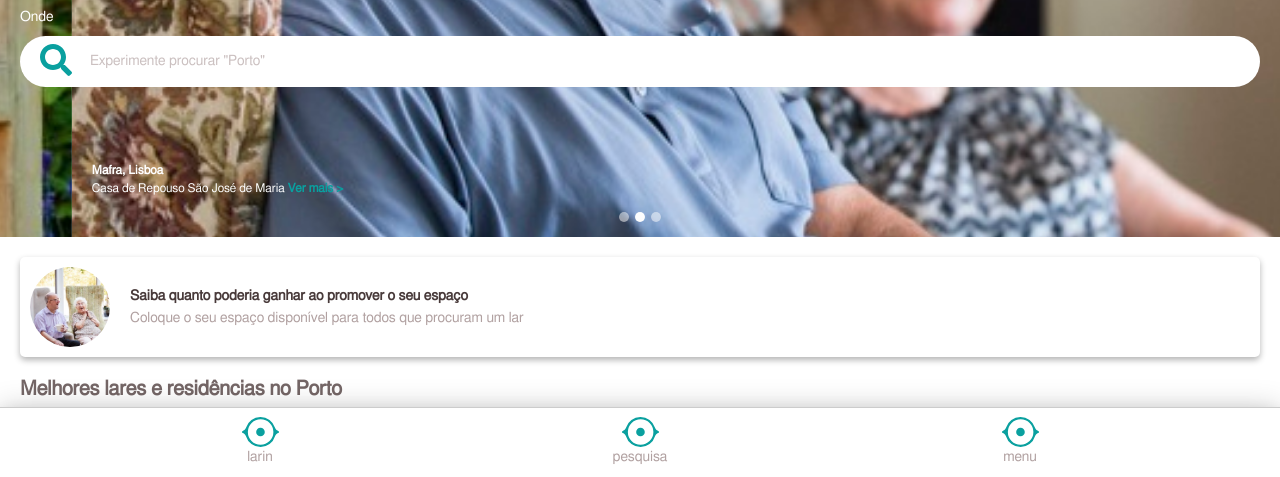
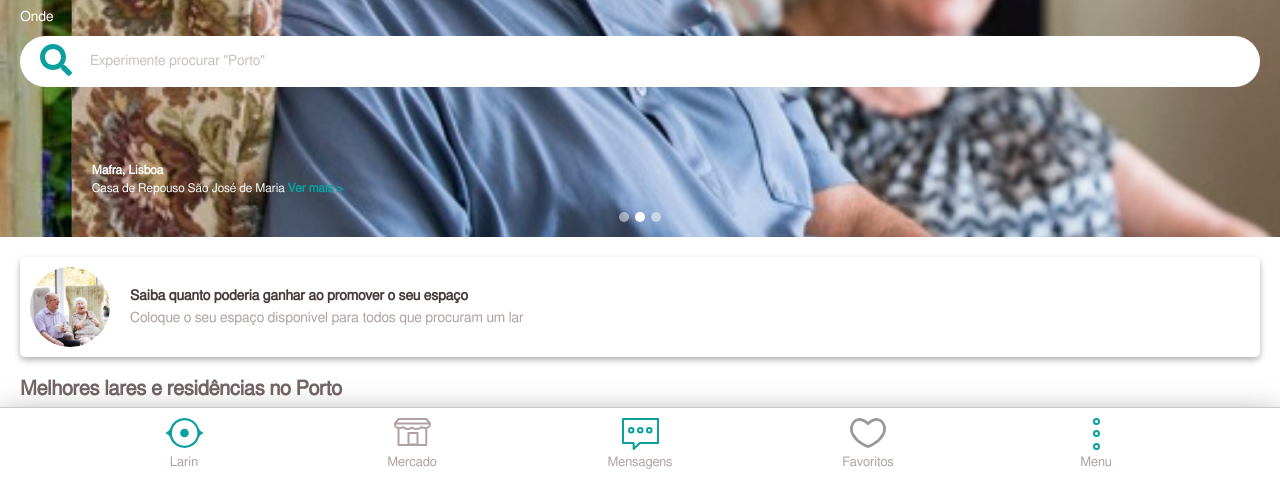
Before and after one commit to morcode01/larin, a React app: page / in a window 1280 px wide. Shown: the part 323-800 px from the top of the page. Built offline with nearby package versions, Linux system fonts and the light colour scheme.

Commit message:
menu-bottom

```diff
--- a/src/Bottom/Bottom.css
+++ b/src/Bottom/Bottom.css
@@ -22,9 +22,28 @@
     background-color: transparent;
     border: 0;
     position: relative;
+	padding:0;
+	margin-top: 10px;
 }
-.nav-bottom .btn-nav-bottom p{
+.nav-bottom p{
 	margin:0;
 	color: #B1A1A1;
-	font-size:14px;
+	font-size:13px;
+	position:absolute;
+	left:0;
+	bottom:5px;
+	text-align: center;
+	width:100%;
 }
+.nav-bottom .container{
+	height: 100%;
+}
+.nav-bottom .row{
+	height:100%;
+}
+.nav-bottom .col-favorites .menu-icon{
+	filter: brightness(0.6);
+    width: 100%;
+    height: 30px;
+    object-fit: contain;
+}
--- a/src/Bottom/Bottom.js
+++ b/src/Bottom/Bottom.js
@@ -1,6 +1,10 @@
 import React from 'react';
 import './Bottom.css';
 import logoIcon from '../Img/larin-icon.svg';
+import marketIcon from '../Img/market-icon.svg';
+import messagesIcon from '../Img/messages-icon.svg';
+import favoritesIcon from '../Img/favorites-icon.svg';
+import menuIcon from '../Img/menu-icon.svg';
 import Col from 'react-bootstrap/Col';
 import Row from 'react-bootstrap/Row';
 import Container from 'react-bootstrap/Container';
@@ -13,22 +17,34 @@ class Bottom extends React.Component {
 					<Container>
 						<Row>
 							<Col className="col-home">
-								<button className="btn-nav-bottom btn-feed active">
+								<button className="btn-nav-bottom btn-home active">
 									<img src={logoIcon} className="menu-icon" />
-									<p>larin</p>
 								</button>
+								<p>Larin</p>
 							</Col>
-							<Col className="col-search">
-								<button className="btn-nav-bottom btn-feed active">
-									<img src={logoIcon} className="menu-icon" />
-									<p>pesquisa</p>
+							<Col className="col-market">
+								<button className="btn-nav-bottom btn-market">
+									<img src={marketIcon} className="menu-icon" />
 								</button>
+								<p>Mercado</p>
+							</Col>
+							<Col className="col-messages">
+								<button className="btn-nav-bottom btn-messages">
+									<img src={messagesIcon} className="menu-icon" />
+								</button>
+								<p>Mensagens</p>
+							</Col>
+							<Col className="col-favorites">
+								<button className="btn-nav-bottom btn-favorites">
+									<img src={favoritesIcon} className="menu-icon" />
+								</button>
+								<p>Favoritos</p>
 							</Col>
 							<Col className="col-menu">
-								<button className="btn-nav-bottom btn-feed active">
-									<img src={logoIcon} className="menu-icon" />
-									<p>menu</p>
+								<button className="btn-nav-bottom btn-menu">
+									<img src={menuIcon} className="menu-icon" />
 								</button>
+								<p>Menu</p>
 							</Col>
 						</Row>
 					</Container>
--- a/src/index.css
+++ b/src/index.css
@@ -1,6 +1,10 @@
 @font-face {
   font-family: 'FreeSans';
   src: local('FreeSans'), url(./fonts/FreeSans.ttf) format('truetype');
+}
+@font-face {
+  font-family: 'icomoon';
+  src: local('icomoon'), url(./fonts/icomoon.ttf) format('truetype');
 }
 body *{
 	font-family: 'FreeSans',
```
Also changed, not shown: src/Img/favorites-icon.svg (added), src/Img/market-icon.svg (added), src/Img/menu-icon.svg (added), src/Img/messages-icon.svg (added).
